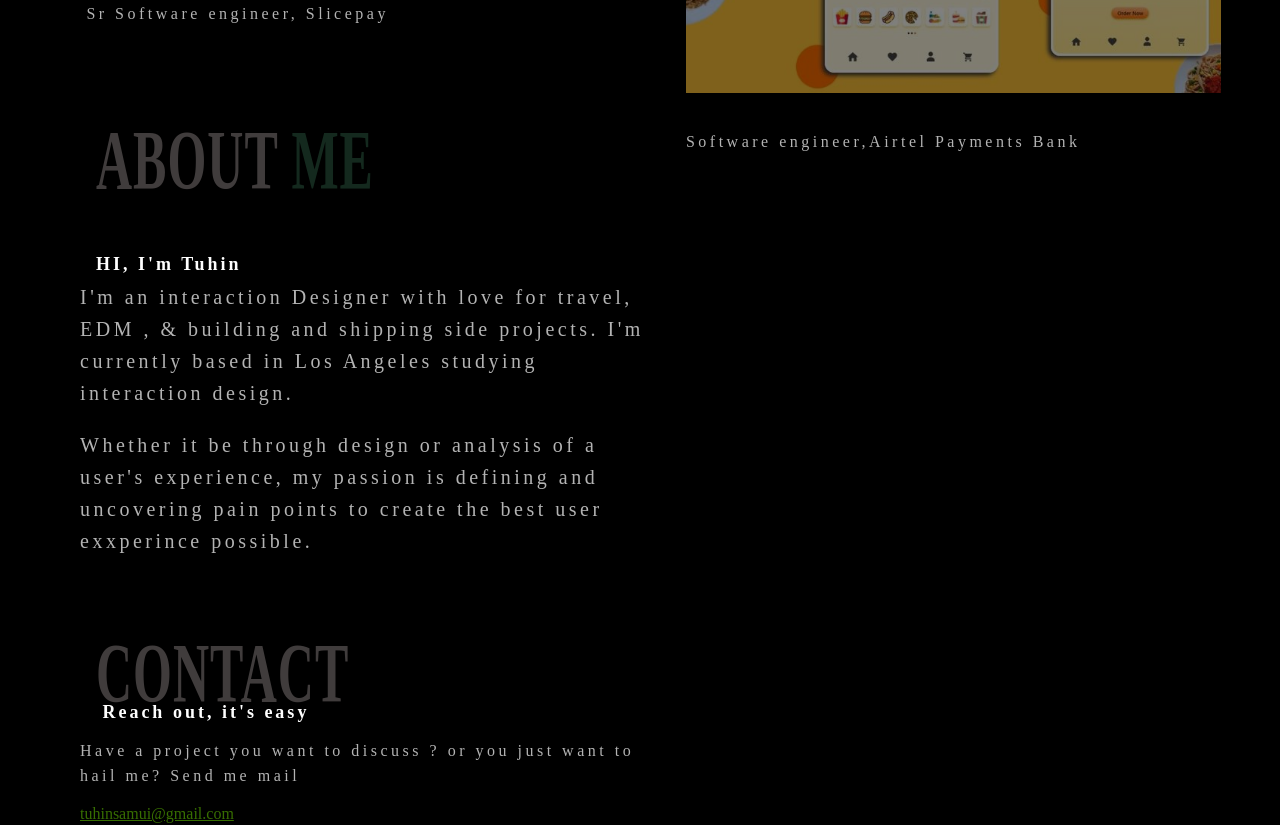
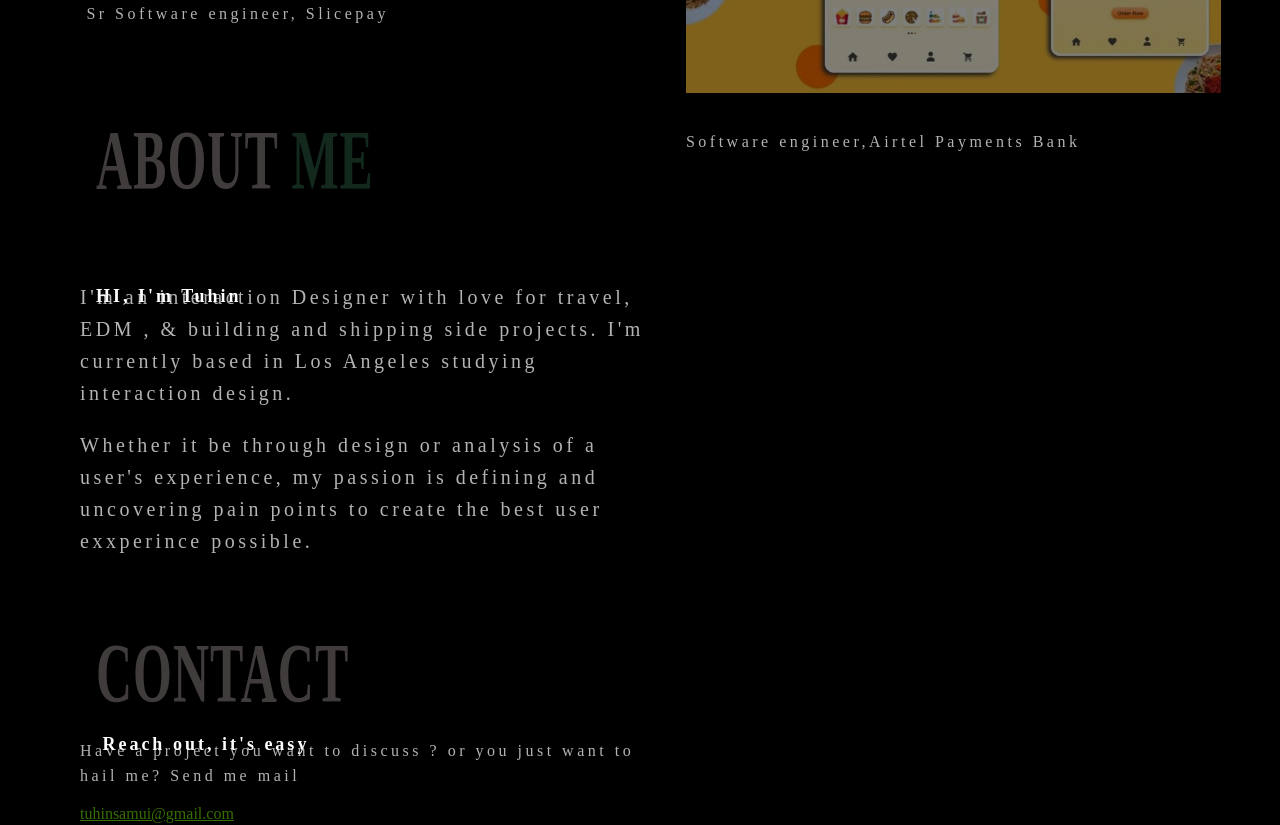
Before and after one commit to Reenie22/project.1, a plain HTML site: page index.html in a window 1280 px wide. Shown: the part 2004-2829 px from the top of the page. Drawn offline with Linux system fonts and the light colour scheme.

Commit message:
Update style.css
i updated

```diff
--- a/style.css
+++ b/style.css
@@ -201,7 +201,7 @@
     color: white;
     position: absolute;
     margin-left: 3rem;
-    top: 138rem;
+    top: 140rem;
     font-weight: bold;
 
   }
@@ -227,7 +227,7 @@
   .reach{
     color: white;
     position: absolute;
-    top: 166rem;
+    top: 168rem;
     margin-left: 3.4rem;
     font-weight: bold;
   }
```
